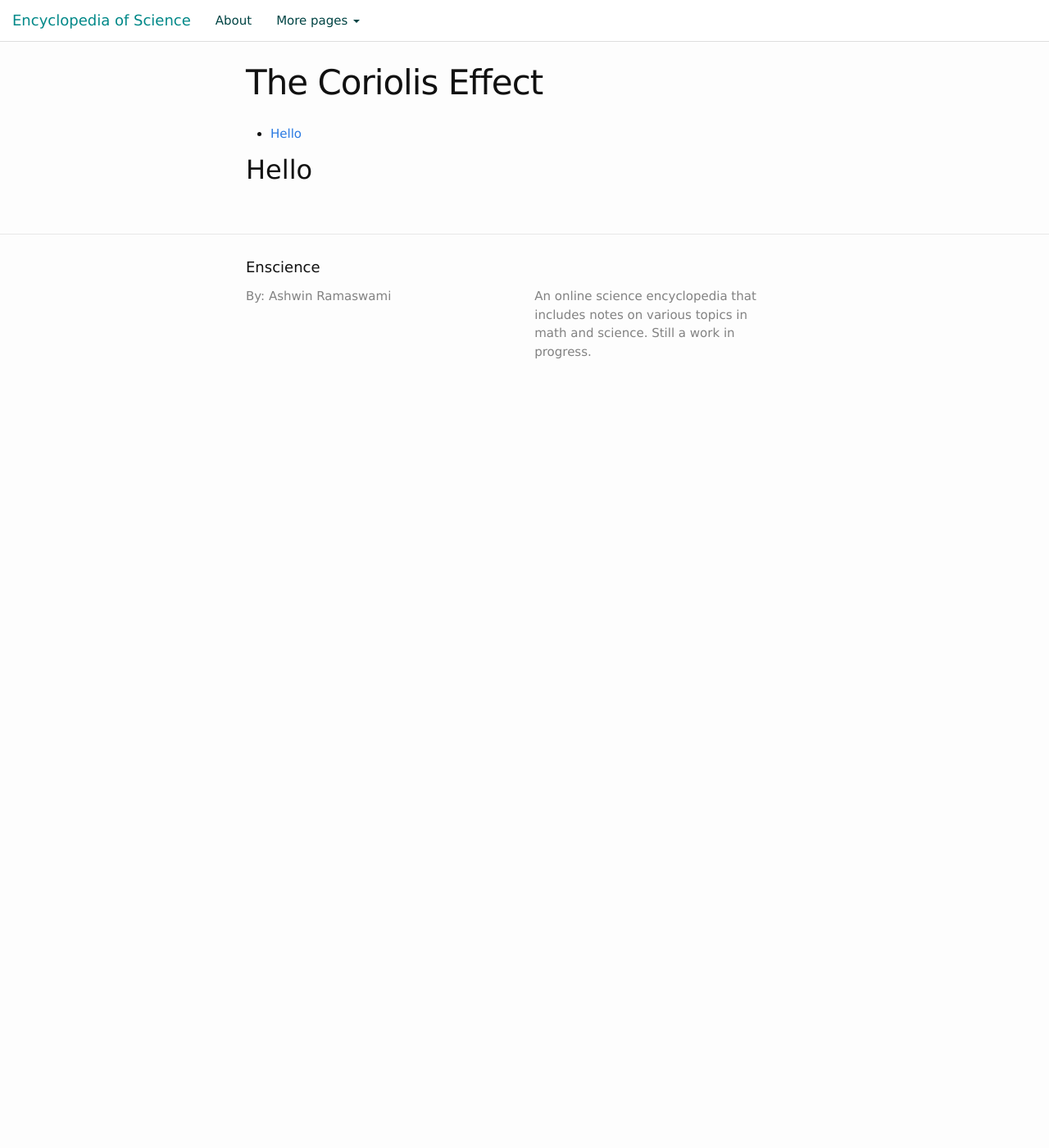
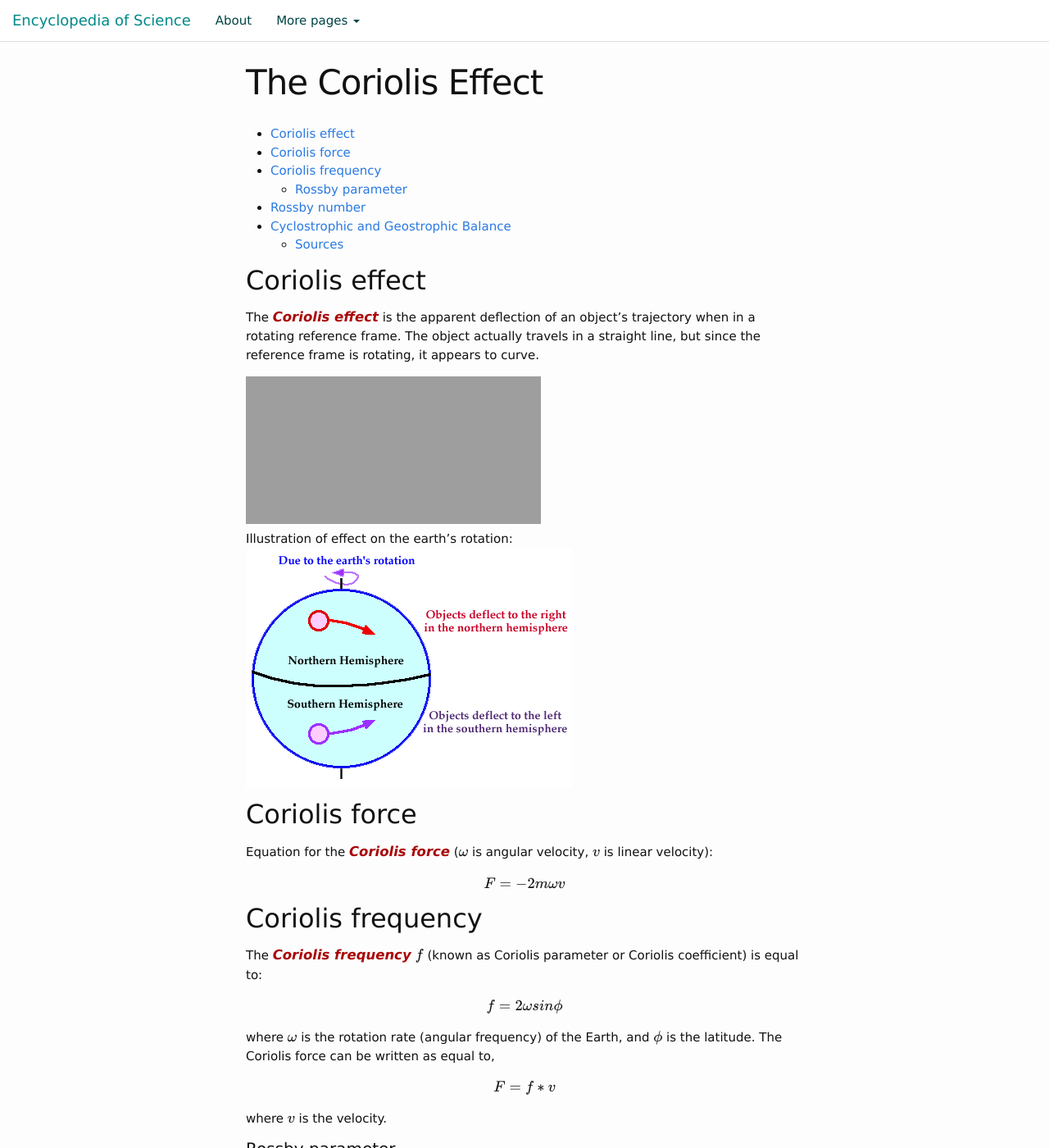
Before and after one commit to epicfaace/enscience, a Jekyll site: the page built from pages/geo/coriolis.md, in a window 1280 px wide and 1400 px high. Shown: the whole window at 82% size. Built offline with Jekyll 4.4.1, drawn with Linux system fonts in a browser that asks for light colours; nearby versions of some CDN libraries; formulas are drawn with MathJax 3; some of the changed text lies outside the part shown; grey boxes are pictures that could not be loaded.

Commit message:
coriolis and trojan

```diff
--- a/_config.yml
+++ b/_config.yml
@@ -17,6 +17,7 @@ redirects: yes
 pgCategories:
 - 'Chemistry'
 - 'Geology'
+- 'Astronomy'
 
 gems:
   - jekyll-redirect-from
--- a/_sass/_layout.scss
+++ b/_sass/_layout.scss
@@ -256,3 +256,7 @@ strong em {
 .navbar {
 
 }
+
+img.center {
+    margin:auto;
+}
--- a/pages/geo/coriolis.md
+++ b/pages/geo/coriolis.md
@@ -6,4 +6,62 @@ permalink: /Coriolis/
 redirect_from:
 ---
 
-##Hello
+##Coriolis effect
+
+The ***Coriolis effect*** is the apparent deflection of an object's trajectory when in a rotating reference frame. The object actually travels in a straight line, but since the reference frame is rotating, it appears to curve.
+
+<iframe width="360" height="180" src="http://video.mit.edu/embed/4407/" frameborder="0"></iframe>
+
+Illustration of effect on the earth's rotation:
+<img src="/images/coriolisEarth.gif">
+
+##Coriolis force
+Equation for the ***Coriolis force*** ($$\omega$$ is angular velocity, $$v$$ is linear velocity):
+
+$$F = -2m \omega v$$
+
+##Coriolis frequency
+The ***Coriolis frequency*** $$f$$ (known as Coriolis parameter or Coriolis coefficient) is equal to:
+
+$$f = 2 \omega sin \phi$$
+
+where $$\omega$$ is the rotation rate (angular frequency) of the Earth, and $$\phi$$ is the latitude. The Coriolis force can be written as equal to,
+
+$$F = f * v$$
+
+where $$v$$ is the velocity.
+
+####Rossby parameter
+
+The ***Rossby parameter*** $$\beta$$ describes the rate of change of the Coriolis parameter $$f$$ with respect to meridians (y). It is defined as:
+
+$$\beta = \frac{\partial f}{\partial y} = \frac{1}{a} \frac{d}{d\phi}  (2 \omega sin\phi) = \frac{2\omega cos\phi}{a}$$
+
+where $$\phi$$ is the latitude and $$a$$ is the radius of the Earth.
+
+##Rossby number
+
+The ***Rossby number*** is defined as the ratio of intertial to Coriolis force.
+
+$$Ro = \frac{F_{\text{inertial}}}{F_{\text{Coriolis}}}$$
+
+* A system with a low Rossby number is dominated by Coriolis forces.
+* A system with a high Rossby number is dominated by inertial forces.
+
+##Cyclostrophic and Geostrophic Balance
+
+When the Coriolis force is low, *inertial* forces dominate -- the pressure gradient force (from high pressure to low pressure) and the centrifugal force. This is called ***cyclostrophic balance***, which happens in tornadoes and cyclones.
+
+In low-pressure systems, the Coriolis force is significant. Therefore, ***geostrophic balance*** occurs – a balance between Coriolis and pressure gradient forces.
+	Ashwin Ramaswami.
+
+###Sources
+* [MIT Video on Coriolis Effect](http://video.mit.edu/watch/the-coriolis-effect-4407/)
+* [Coriolis Force: An Artifact of the Earth's Rotation](http://ww2010.atmos.uiuc.edu/(Gh)/guides/mtr/fw/crls.rxml)
+* [The Coriolis Effect: A (Fairly) Simple Explanation](https://stratus.ssec.wisc.edu/courses/gg101/coriolis/coriolis.html)
+* [Rossby parameter (Wikipedia)](https://en.wikipedia.org/wiki/Rossby_parameter)
+
+<!--
+### Tossups
+15. This force names the cross-terms composed of the product of two different generalized coordinates in the Euler-Lagrange equations. This force stabilizes the fourth and fifth Lagrange points. It opposes pressure in geostrophic flow. Because this force always acts perpendicular to the velocity of the bob at the end of (*) Foucault's pendulum, it does no work on the bob. The magnitude of this force is given as two times the cross product of an angular velocity and a linear velocity. The namesake coefficient of this force is proportional to the sine of the latitude and the rotation rate of Earth. It explains why a ball thrown from a carousel appears to deflect, depending on the hemisphere. For 10 points, name this fictitious force seen in rotating reference frames. ANSWER: Coriolis force [or the Coriolis effect] <Silverman>
+-->
```
Also changed, not shown: pages/astronomy/lagrangian points.md (added, +31 -0 lines), pages/chemistry/bernoulli.md (+4 -4 lines), pages/chemistry/fluids.md (+1 -1 lines), pages/todo.md (added, +2 -0 lines), images/coriolisEarth.gif (added), images/lagrpotential.jpg (added), images/lagrpts.jpg (added), images/rossby eq.png (added).
